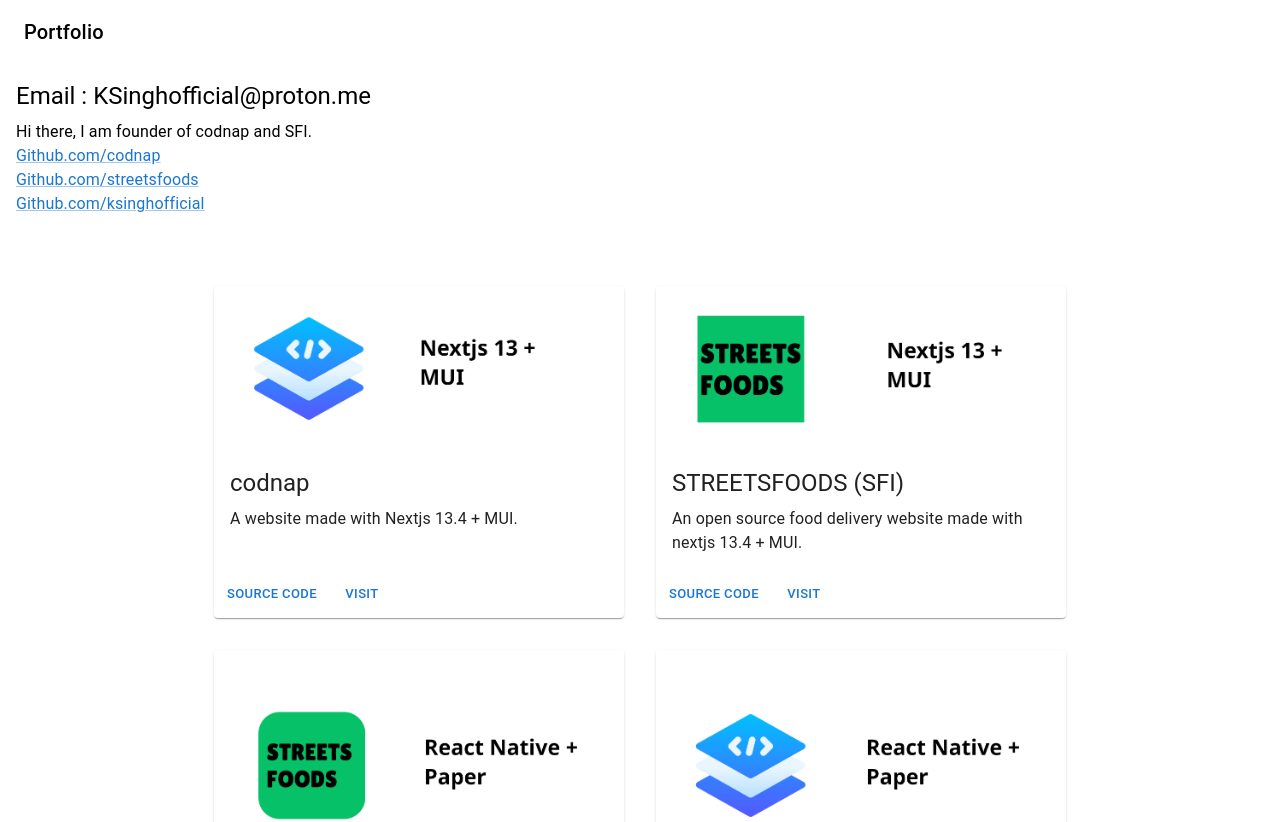
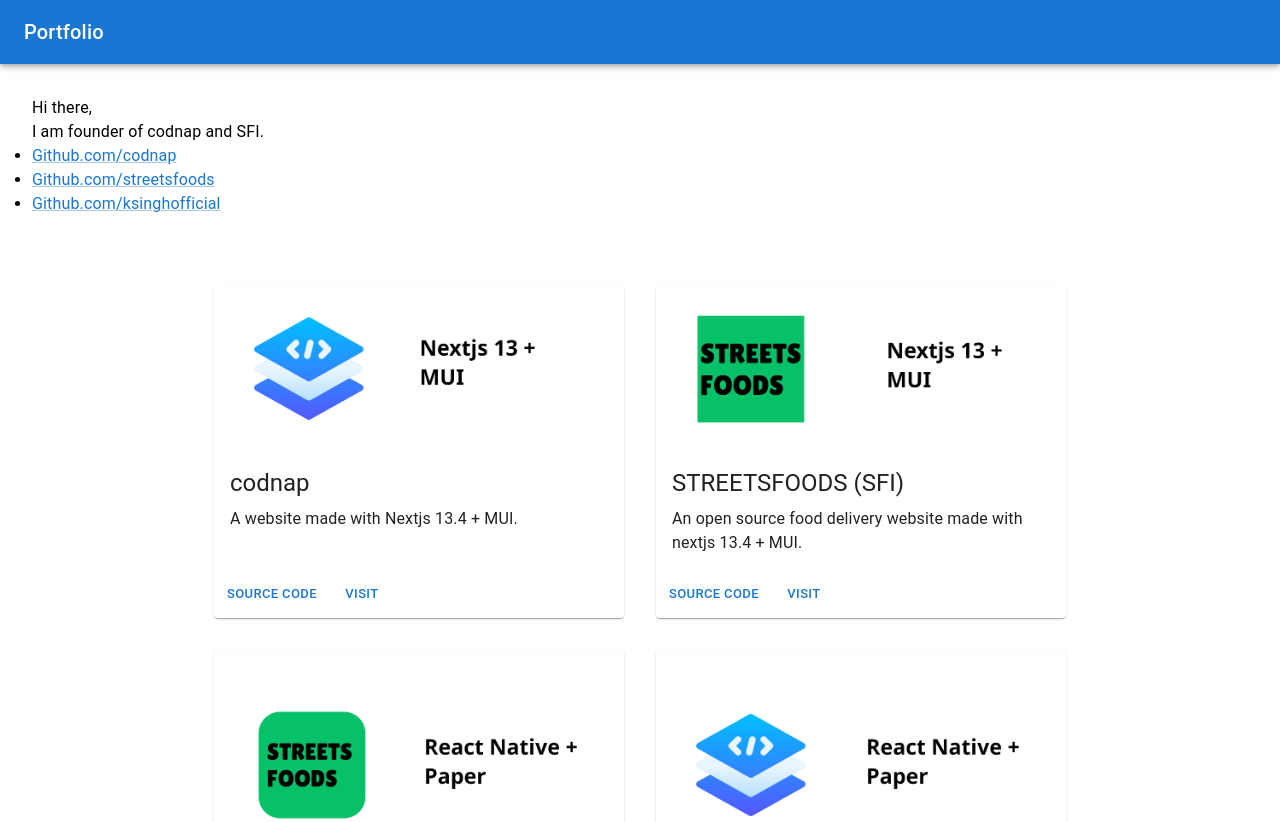
Before and after one commit to kamlendras/kamlendras.github.io, a Next.js app: page /portfolio in a window 1280 px wide. Shown: the top 822 px of the page. Built offline with nearby package versions, Linux system fonts and the light colour scheme.

Commit message:
fixed bugs

```diff
--- a/src/app/hire/page.jsx
+++ b/src/app/hire/page.jsx
@@ -68,7 +68,7 @@
               The Best Dev On The Planet.
             </Typography>
             <Typography variant="h5" align="center" color="text.secondary" paragraph>
-              “No one in the brief history of computing has ever written a piece of perfect software. It’s unlikely that you’ll be the first.”
+"As after viewing my Portfolio if ur still not hireing me then ur in Big Loss..." ~ ksingh
             </Typography>
             <Stack
               sx={{ pt: 4 }}
--- a/src/app/portfolio/page.jsx
+++ b/src/app/portfolio/page.jsx
@@ -23,37 +23,41 @@
 export default function Types() {
   return (
     <div>
-    <Toolbar>
-
+     <AppBar position="relative">
+        <Toolbar>
+          {/* <CameraIcon sx={{ mr: 2 }} /> */}
           <Typography variant="h6" color="inherit" noWrap>
-            Portfolio
+          Portfolio
           </Typography>
         </Toolbar>
-    <div className={styles.one}>
+      </AppBar>
+    <div className={styles.two}>
 
 
 
-      <Typography variant="h5" gutterBottom>
+      {/* <Typography variant="h5" gutterBottom>
         Email : KSinghofficial@proton.me
-      </Typography>
+      </Typography> */}
 
       <Typography variant="body1" gutterBottom>
-       Hi there,
-       I am founder of codnap and SFI.<br/>
+       Hi there,<br/>
+       I am founder of codnap and SFI.
+       <ul><li>
        <MLink href="https://github.com/codnap" underline="always">
           {" "}
           Github.com/codnap{" "}
-        </MLink>{" "}
-        <br/>
-        <MLink href="https://github.com/streetsfoods" underline="always">
+        </MLink>{" "}</li>
+
+        <li>  <MLink href="https://github.com/streetsfoods" underline="always">
           {" "}
           Github.com/streetsfoods
-        </MLink>{" "}<br/>
+        </MLink>{" "}</li> <li>
         <MLink href="https://github.com/ksinghofficial" underline="always">
           {" "}
-          Github.com/ksinghofficial
+           Github.com/ksinghofficial
         </MLink>
-
+        </li>
+        </ul>
       </Typography>
       <Container sx={{ py: 8 }} maxWidth="md">
 
--- a/src/app/styles/support.module.css
+++ b/src/app/styles/support.module.css
@@ -2,3 +2,6 @@
     padding: 1rem;
 
 }
+.two{
+    padding: 2rem;
+}
```
Also changed, not shown: src/app/contact/page.js (+9 -1 lines).
